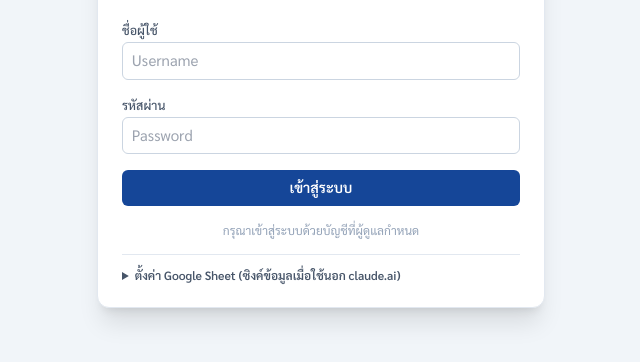
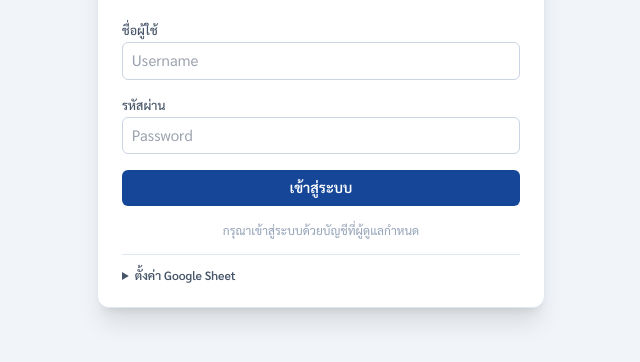
Before and after one commit to vschem/dispatch, a plain HTML site: page index.html in a window 1280 px wide. Shown: the part 340-702 px from the top of the page, without its empty margins (319-959 px from the left). Drawn offline with nearby package versions, Linux system fonts and the light colour scheme.

Commit message:
Update index.html

```diff
--- a/index.html
+++ b/index.html
@@ -63,7 +63,7 @@ tailwind.config = { theme: { extend: {
         <button type="submit" class="btn w-full bg-navy-700 text-white hover:bg-navy-800" :disabled="authBusy" x-text="authBusy ? 'กำลังเข้าสู่ระบบ...' : 'เข้าสู่ระบบ'"></button>
       </form><p class="text-xs text-slate-400 text-center mt-4">กรุณาเข้าสู่ระบบด้วยบัญชีที่ผู้ดูแลกำหนด</p>
       <details class="mt-4 text-xs text-slate-600 border-t border-slate-200 pt-3">
-        <summary class="cursor-pointer font-semibold">ตั้งค่า Google Sheet (ซิงค์ข้อมูลเมื่อใช้นอก claude.ai)</summary>
+        <summary class="cursor-pointer font-semibold">ตั้งค่า Google Sheet </summary>
         <p class="mt-2">วาง URL ของ Web app (ลงท้าย /exec) และรหัสลับ (TOKEN) ที่ตั้งใน Apps Script ทำครั้งเดียวต่อเครื่อง</p>
         <input class="field text-xs mt-2" x-model.trim="sheetUrl" placeholder="https://script.google.com/macros/s/.../exec">
         <input class="field text-xs mt-2" x-model.trim="sheetToken" placeholder="TOKEN">
```
